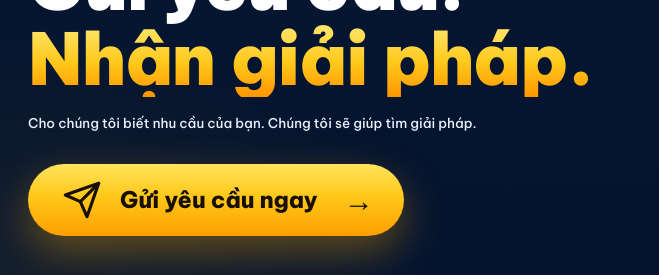
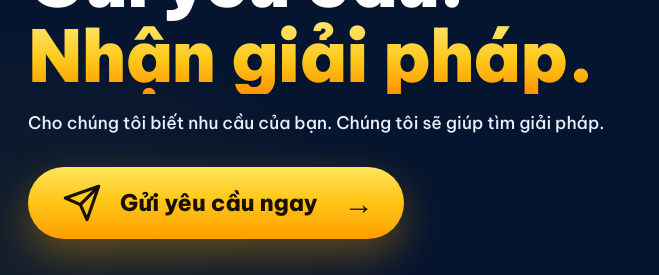
Before and after one commit to nguyentrungduc01092000-tech/rulerone-pages, a plain HTML site: page index.html in a window 1280 px wide. Shown: the part 210-485 px from the top of the page, 0-659 px from the left. Drawn offline with Linux system fonts and the light colour scheme.

Commit message:
Keep single-line hero description readable across desktop sizes

```diff
--- a/index.html
+++ b/index.html
@@ -54,7 +54,7 @@ header{border-bottom:1px solid var(--line)}
 .hero-label{font-size:clamp(16px,1.6vw,21px);font-weight:800;letter-spacing:.05em;margin:0 0 14px}
 h1{font-size:clamp(46px,5.6vw,80px);line-height:1.04;letter-spacing:-.015em;margin:0 0 16px;font-weight:900}
 h1 .gold{display:block}
-.hero-sub{font-size:clamp(12px,1.05vw,14px);line-height:1.6;color:#EAF0FF;margin:0 0 30px;font-weight:500}
+.hero-sub{font-size:clamp(12px,1.35vw,18px);line-height:1.6;color:#EAF0FF;margin:0 0 30px;font-weight:500}
 .cta-main{display:inline-flex;align-items:center;gap:18px;background:var(--gold-grad);color:#181000;border-radius:999px;padding:16px 30px 16px 34px;box-shadow:0 16px 42px rgba(255,170,0,.35);min-height:44px}
 .cta-main:hover{filter:brightness(1.05)}
 .cta-main .plane{flex:none;display:grid;place-items:center}
```
